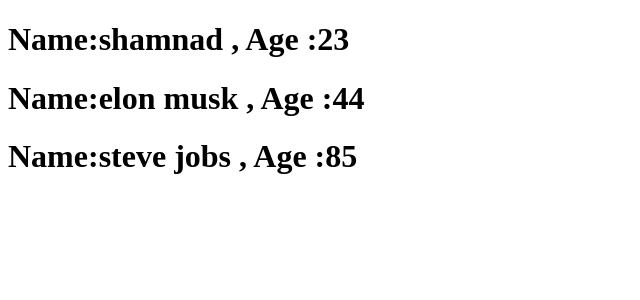
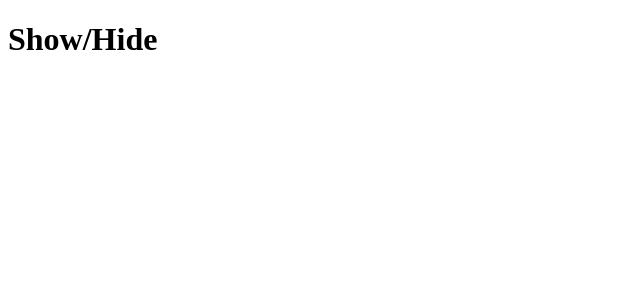
Before and after one commit to shmnd/react, a React (Create React App) app: page / in a window 1280 px wide. Shown: the top 300 px of the page, without its empty margins (0-640 px from the left). Built offline with nearby package versions, Linux system fonts and the light colour scheme.

Commit message:
mount and unmount

```diff
--- a/src/App.js
+++ b/src/App.js
@@ -1,6 +1,3 @@
-//
-
-
 // import  Header from './components/Header';
 
 // import Banner from './components/Header';
@@ -87,31 +84,51 @@
 
 
 
-import Employee from './Employee'
+// import Employee from './Employee'
 
-function App(){
+// function App(){
 
-    let emp=[
-                {name:'shamnad',age:23},
-                {name:'elon musk',age:44},
-                {name:'steve jobs',age:85}
-            ]
+//     let emp=[
+//                 {name:'shamnad',age:23},
+//                 {name:'elon musk',age:44},
+//                 {name:'steve jobs',age:85}
+//             ]
 
-      return(
+//       return(
 
-          <div>
-            {
-                emp.map((obj,index)=>
-                // if we don't give cruly bracket of arrow function it return all the data's inside  and don't need to use return statement and if there multiple data it should be inside the bracket () a
+//           <div>
+//             {
+//                 emp.map((obj,index)=>
+//                 // if we don't give cruly bracket of arrow function it return all the data's inside  and don't need to use return statement and if there multiple data it should be inside the bracket () a
 
-                    (
-                        <Employee key={index} {...obj}  />
-                    )
-                )
-            }
-          </div>
+//                     (
+//                         <Employee key={index} {...obj}  />
+//                     )
+//                 )
+//             }
+//           </div>
 
-      );
-  }
+//       );
+//   }
 
-  export default App
+//   export default App
+
+import React from 'react'
+import Useeffect from './Useeffect'
+import { useState } from 'react'
+
+function App() {
+  const [state,setState]=useState(false)
+  return (
+    <div>
+        <h1 onClick={()=>setState(!state)}> Show/Hide </h1>
+
+        {/* {state ? <Useeffect/> : null}  using terinory operator its working like if else */}
+
+        {state && <Useeffect/>}   {/* and operator (its only shows when 2 states are true its working like 2 condtion are true output shows in here <useeffect> is always True and we need to check state)  */}
+
+    </div>
+  );
+}
+
+export default App
--- /dev/null
+++ b/src/Useeffect.jsx
@@ -0,0 +1,11 @@
+import React from 'react'
+
+function Useeffect() {
+  return (
+    <div>
+       <h1>Hi, I'm component</h1>
+    </div>
+  )
+}
+
+export default Useeffect
```
